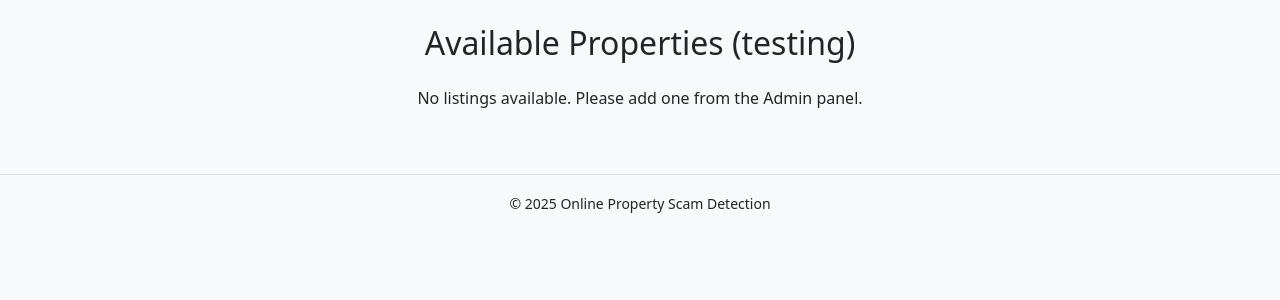
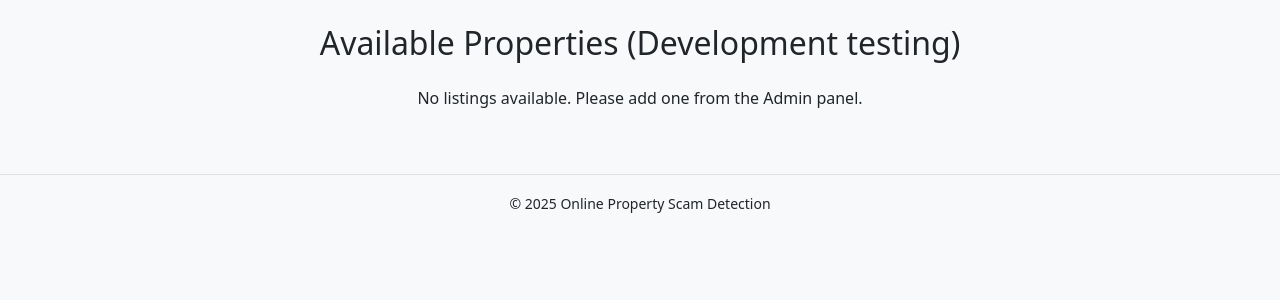
Before and after one commit to Anshhoool/Online-property-listing-scam-detectation, a Flask app: template templates/index.html in a window 1280 px wide. Shown: the part 56-356 px from the top of the page. Run offline with Flask 2, Linux system fonts and the light colour scheme; the template is opened without the code that fills it, so the values that code supplies are empty; some libraries are stand-ins or nearby versions.

Commit message:
Test deploy after EC2_KEY fix

```diff
--- a/templates/index.html
+++ b/templates/index.html
@@ -2,7 +2,7 @@
 {% block content %}
 
 <div class="container mt-4">
-  <h2 class="mb-4 text-center">Available Properties (testing) </h2>
+  <h2 class="mb-4 text-center">Available Properties (Development testing) </h2>
 
   <div class="row">
     {% if listings %}
```
